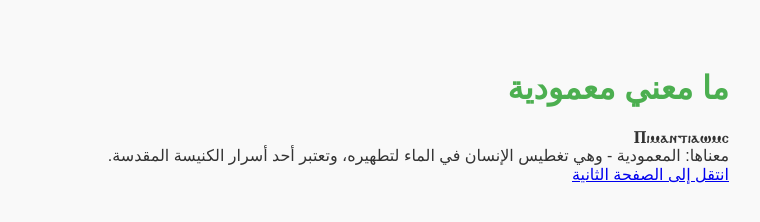
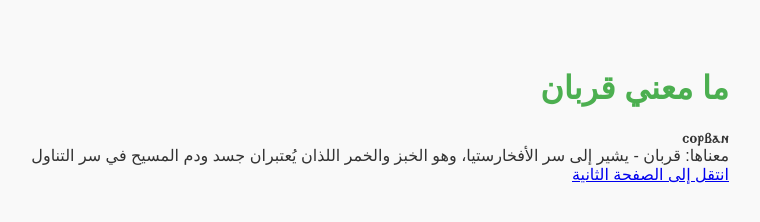
Before and after one commit to Shenoud2025/Onai-Competition, a plain HTML site: page القبطي 1.html in a window 1280 px wide. Shown: the whole page, without its empty margins (503-1263 px from the left). Drawn offline with Linux system fonts and the light colour scheme.

Commit message:
Update القبطي 1.html

```diff
--- a/القبطي 1.html
+++ b/القبطي 1.html
@@ -4,7 +4,7 @@
 <head>
   <meta charset="UTF-8" />
   <title class="coptic-text">ⲟⲩⲛⲁⲓ - مسابقة سفر أعمال الرسل</title>
-<h1>ما معني معمودية
+<h1>ما معني قربان
 </h1>
   <style>
     @font-face {
@@ -70,8 +70,8 @@
 <body>
 
   <div class="card">
-    <div class ="coptic-text">Ⲡⲓⲙⲁⲛⲧⲓⲁⲱⲙⲥ</div>
-    <div class="arabic-text">معناها: المعمودية - وهي تغطيس الإنسان في الماء لتطهيره، وتعتبر أحد أسرار الكنيسة المقدسة.</div>
+    <div class ="coptic-text"> ⲥⲟⲣⲃⲁⲛ </div>
+    <div class="arabic-text"> معناها: قربان  - يشير إلى سر الأفخارستيا، وهو الخبز والخمر اللذان يُعتبران جسد ودم المسيح في سر التناول  </div>
   </div>
 
 </body>
```
